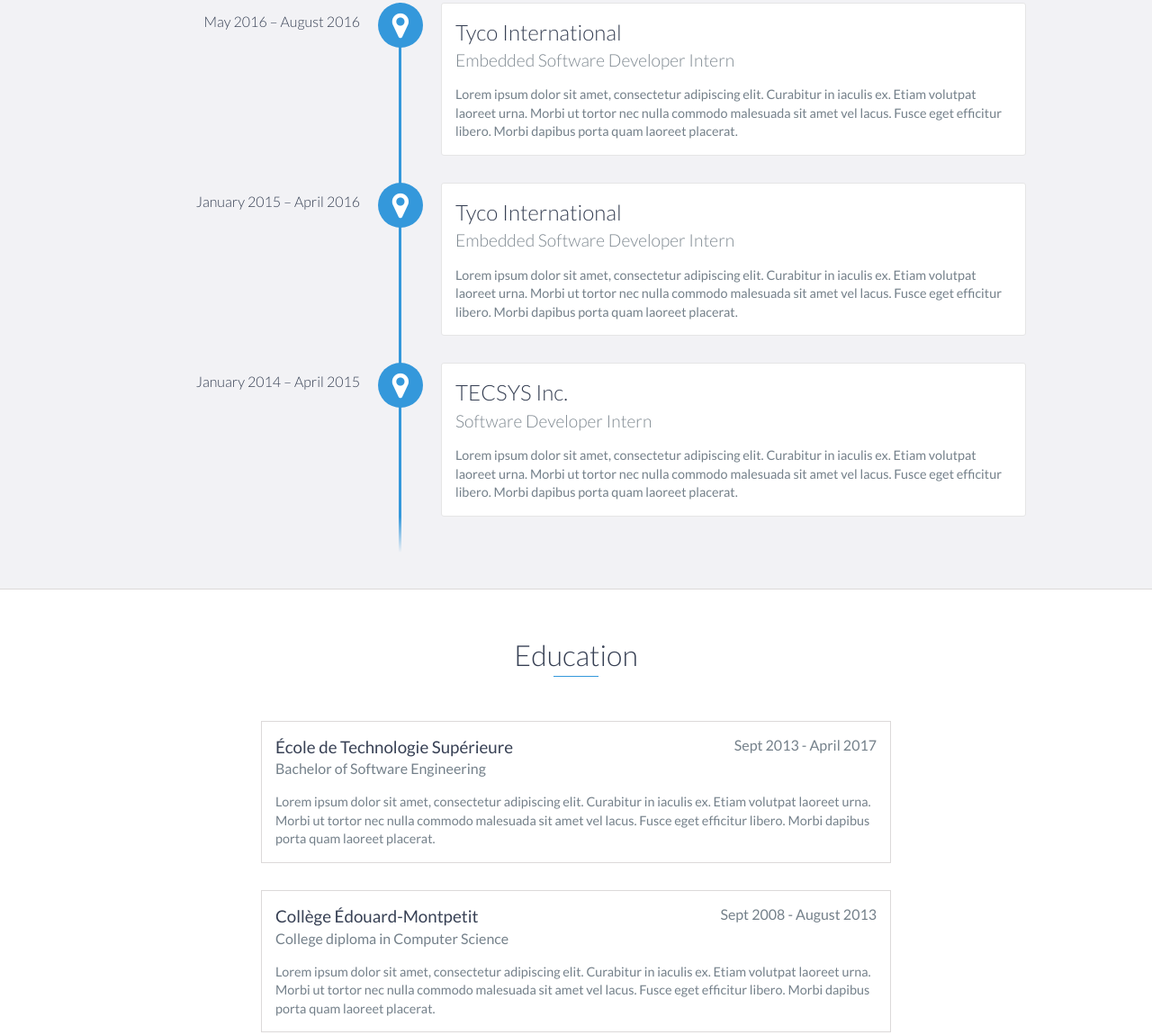
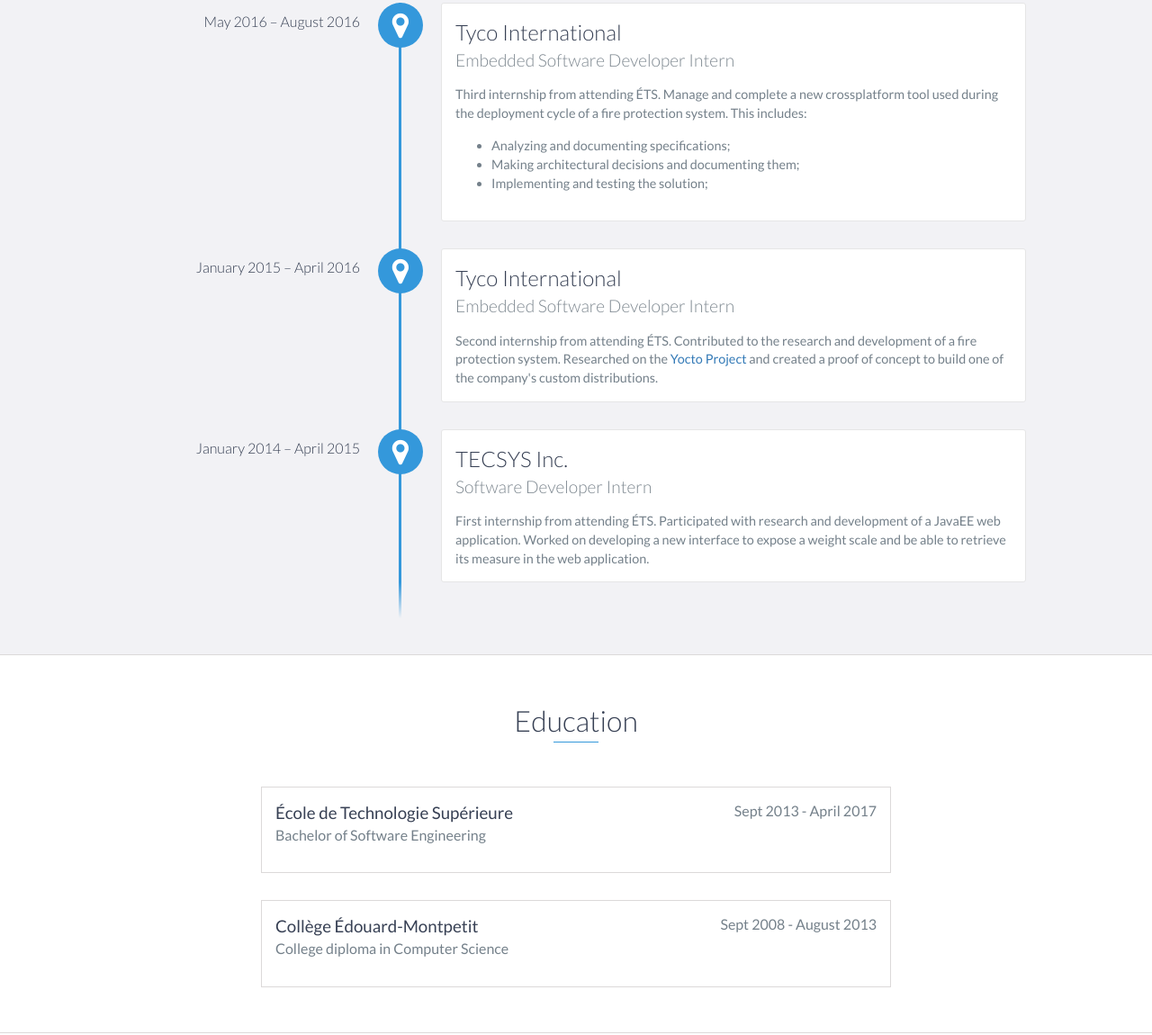
Before and after one commit to Flabbergabber/backup-personal-site, a plain HTML site: page index.html in a window 1280 px wide. Shown: the part 1264-2414 px from the top of the page at 90% size. Drawn offline with nearby package versions, Linux system fonts and the light colour scheme.

Commit message:
Complete experience section.

```diff
--- a/index.html
+++ b/index.html
@@ -90,15 +90,21 @@
                 <h3>Tyco International</h3>
                 <h4>Embedded Software Developer Intern</h4>
                 <p>
-                    Lorem ipsum dolor sit amet, consectetur adipiscing elit. Curabitur in iaculis ex. Etiam volutpat laoreet urna. Morbi ut tortor nec nulla commodo malesuada sit amet vel lacus. Fusce eget efficitur libero. Morbi dapibus porta quam laoreet placerat.
+                    Third internship from attending ÉTS. Manage and complete a new crossplatform tool used during the deployment cycle of a fire protection system. This includes:
+                    <ul>
+                        <li>Analyzing and documenting specifications;</li>
+                        <li>Making architectural decisions and documenting them;</li>
+                        <li>Implementing and testing the solution;</li>
+                    </ul>
                 </p>
+
             </div>
 
             <div data-date="January 2015 – April 2016">
                 <h3>Tyco International</h3>
                 <h4>Embedded Software Developer Intern</h4>
                 <p>
-                    Lorem ipsum dolor sit amet, consectetur adipiscing elit. Curabitur in iaculis ex. Etiam volutpat laoreet urna. Morbi ut tortor nec nulla commodo malesuada sit amet vel lacus. Fusce eget efficitur libero. Morbi dapibus porta quam laoreet placerat.
+                    Second internship from attending ÉTS. Contributed to the research and development of a fire protection system. Researched on the <a href="https://www.yoctoproject.org" target="_blank">Yocto Project</a> and created a proof of concept to build one of the company's custom distributions.
                 </p>
             </div>
 
@@ -106,7 +112,7 @@
                 <h3>TECSYS Inc.</h3>
                 <h4>Software Developer Intern</h4>
                 <p>
-                    Lorem ipsum dolor sit amet, consectetur adipiscing elit. Curabitur in iaculis ex. Etiam volutpat laoreet urna. Morbi ut tortor nec nulla commodo malesuada sit amet vel lacus. Fusce eget efficitur libero. Morbi dapibus porta quam laoreet placerat.
+                    First internship from attending ÉTS. Participated with research and development of a JavaEE web application. Worked on developing a new interface to expose a weight scale and be able to retrieve its measure in the web application.
                 </p>
             </div>
         </div>
@@ -119,9 +125,6 @@
             <h3>École de Technologie Supérieure</h3>
             <span class="education-date">Sept 2013 - April 2017</span>
             <h4>Bachelor of Software Engineering</h4>
-            <p>
-                Lorem ipsum dolor sit amet, consectetur adipiscing elit. Curabitur in iaculis ex. Etiam volutpat laoreet urna. Morbi ut tortor nec nulla commodo malesuada sit amet vel lacus. Fusce eget efficitur libero. Morbi dapibus porta quam laoreet placerat.
-            </p>
         </div>
         <!-- End .education-block -->
 
@@ -129,9 +132,6 @@
             <h3>Collège Édouard-Montpetit</h3>
             <span class="education-date">Sept 2008 - August 2013</span>
             <h4>College diploma in Computer Science</h4>
-            <p>
-                Lorem ipsum dolor sit amet, consectetur adipiscing elit. Curabitur in iaculis ex. Etiam volutpat laoreet urna. Morbi ut tortor nec nulla commodo malesuada sit amet vel lacus. Fusce eget efficitur libero. Morbi dapibus porta quam laoreet placerat.
-            </p>
         </div>
         <!-- End .education-block -->
     </div>
```
Also changed, not shown: css/styles.css.
